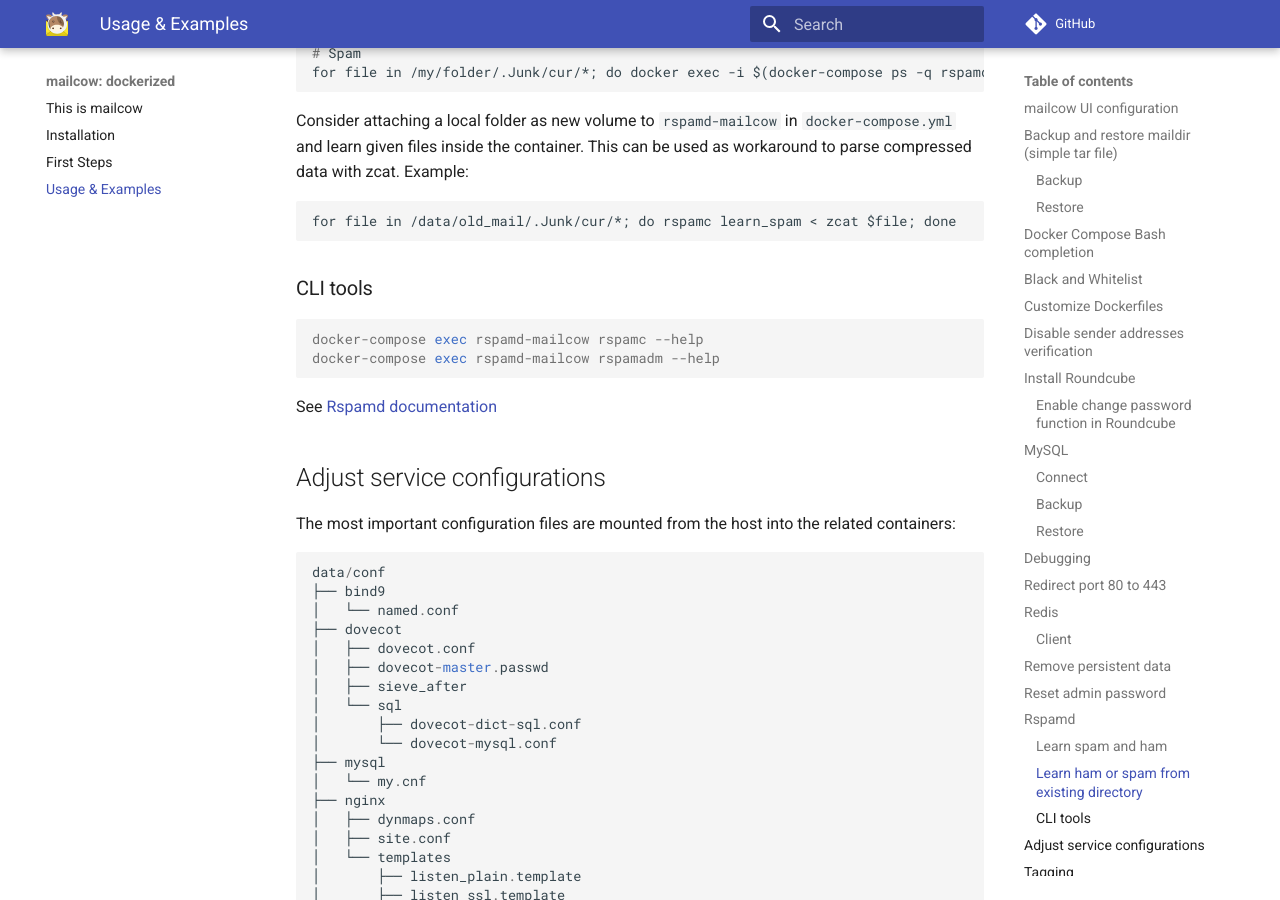
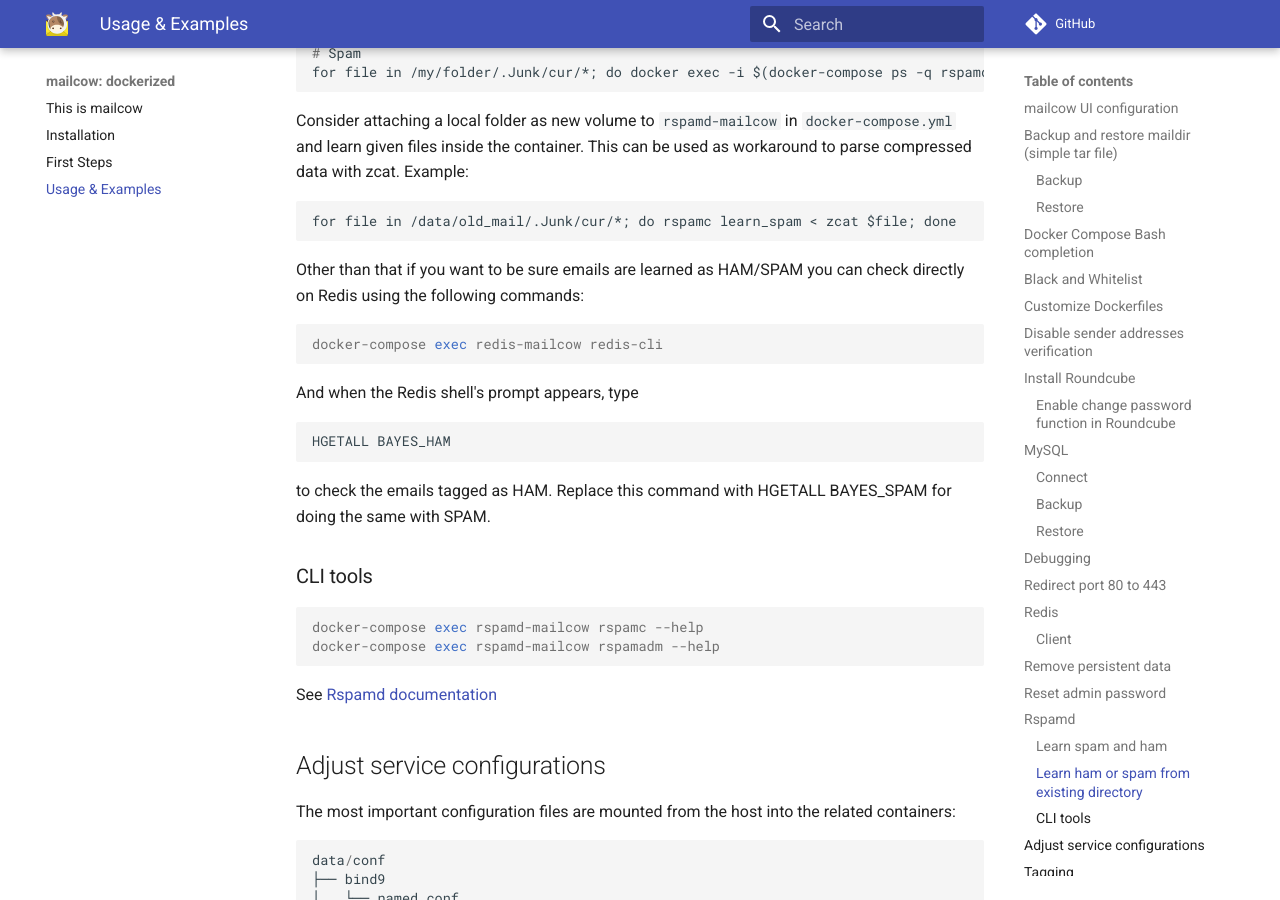
Before and after one commit to mailcow/mailcow-dockerized, an MkDocs documentation site: the page built from docs/u_and_e.md, in a window 1280 px wide and 900 px high, scrolled down 6494 px. Built offline with MkDocs 1.6.1 and Material for MkDocs 9.7.7, drawn with Linux system fonts in a browser that asks for light colours; comment, search, counter and statistics services are not loaded; old or Windows-style settings are respelled for this version of MkDocs.

Commit message:
Update u_and_e.md
Added explanation on how to check mail learned in Redis

````diff
--- a/docs/u_and_e.md
+++ b/docs/u_and_e.md
@@ -282,6 +282,20 @@ Consider attaching a local folder as new volume to `rspamd-mailcow` in `docker-c
 for file in /data/old_mail/.Junk/cur/*; do rspamc learn_spam < zcat $file; done
 ```
 
+Other than that if you want to be sure emails are learned as HAM/SPAM you can check directly on Redis using the following commands:
+
+```
+docker-compose exec redis-mailcow redis-cli
+```
+
+And when the Redis shell's prompt appears, type
+
+```
+HGETALL BAYES_HAM
+```
+
+to check the emails tagged as HAM. Replace this command with HGETALL BAYES_SPAM for doing the same with SPAM.
+
 ### CLI tools
 
 ```
````
